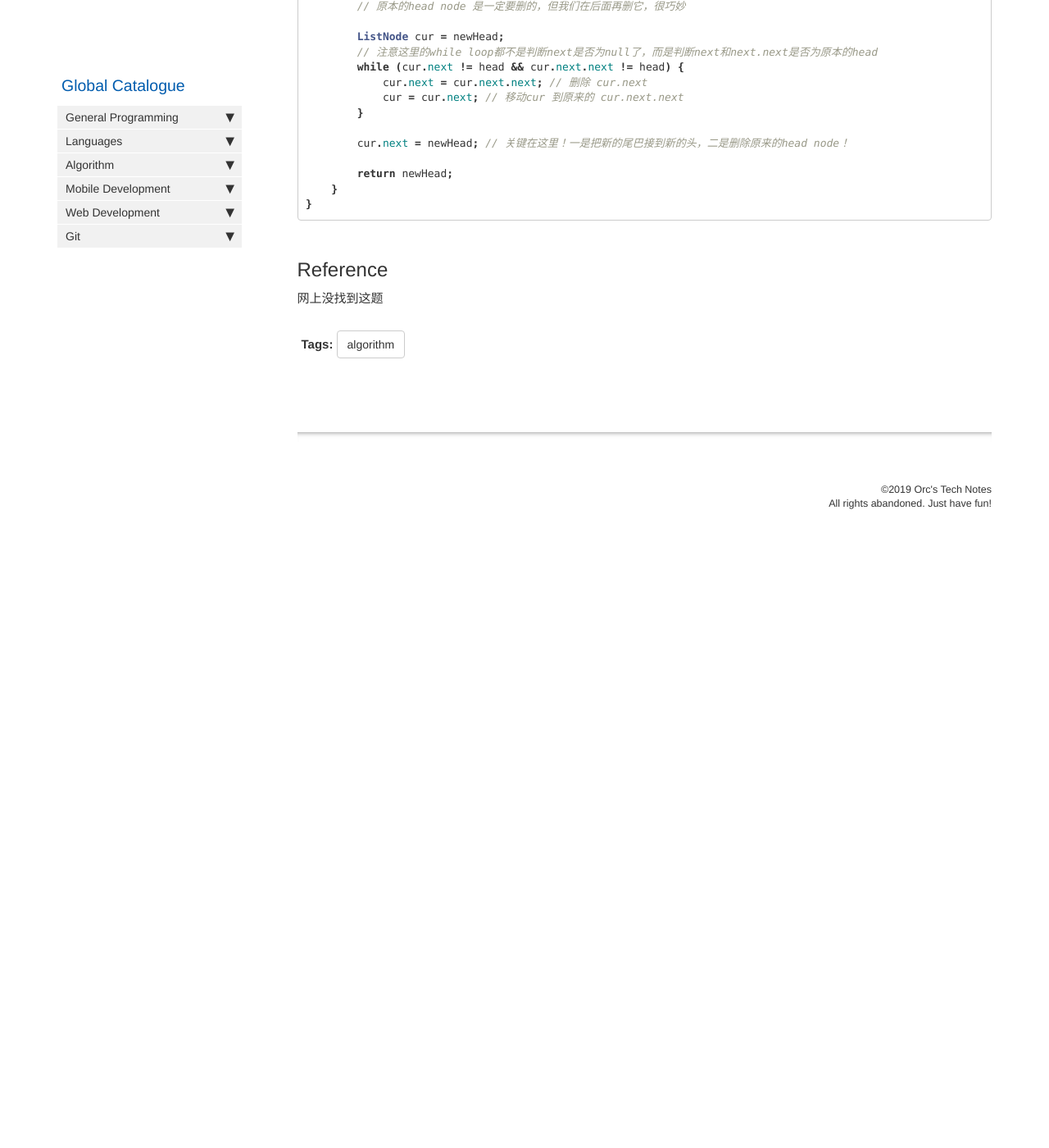
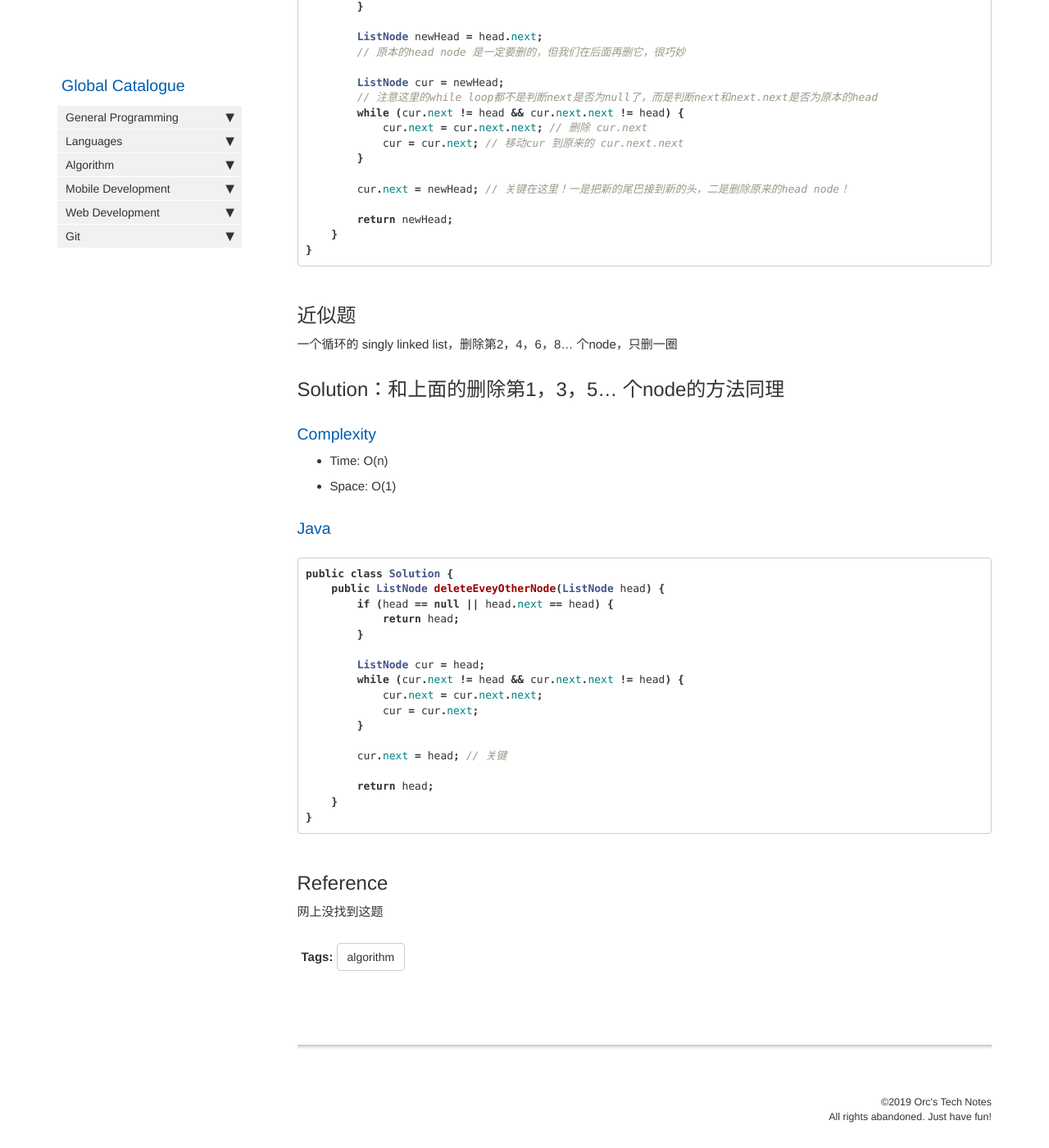
Before and after one commit to HungryOrc/hungryorc.github.io, a Jekyll site: the page built from pages/algorithm/algorithm_delete_every_other_node_in_circular_list.md, in a window 1280 px wide and 1400 px high, scrolled down 1174 px. Shown: the whole window at 82% size. Built offline with Jekyll 4.4.1, drawn with Linux system fonts in a browser that asks for light colours; nearby versions of some CDN libraries; comment, search, counter and statistics services are not loaded; before the commit the page ends 1848 px from its top, so only the background shows below that; some of the changed text lies outside the part shown.

Commit message:
Update algorithm_delete_every_other_node_in_circular_list.md

````diff
--- a/pages/algorithm/algorithm_delete_every_other_node_in_circular_list.md
+++ b/pages/algorithm/algorithm_delete_every_other_node_in_circular_list.md
@@ -15,6 +15,9 @@ toc: false
 class ListNode {
     int val;
     ListNode next;
+    public ListNode(int v) {
+        this.val = v;
+    }
 }
 ```
 
@@ -60,6 +63,36 @@ class Solution {
 }
 ```
 
+## 近似题
+一个循环的 singly linked list，删除第2，4，6，8... 个node，只删一圈
+
+## Solution：和上面的删除第1，3，5... 个node的方法同理
+
+### Complexity
+* Time: O(n)
+* Space: O(1)
+
+### Java
+```java
+public class Solution {
+    public ListNode deleteEveyOtherNode(ListNode head) {
+        if (head == null || head.next == head) {
+            return head;
+        }
+
+        ListNode cur = head;
+        while (cur.next != head && cur.next.next != head) {
+            cur.next = cur.next.next;
+            cur = cur.next;
+        }
+
+        cur.next = head; // 关键
+
+        return head;
+    }
+}
+```
+
 ## Reference
 网上没找到这题
 
````
